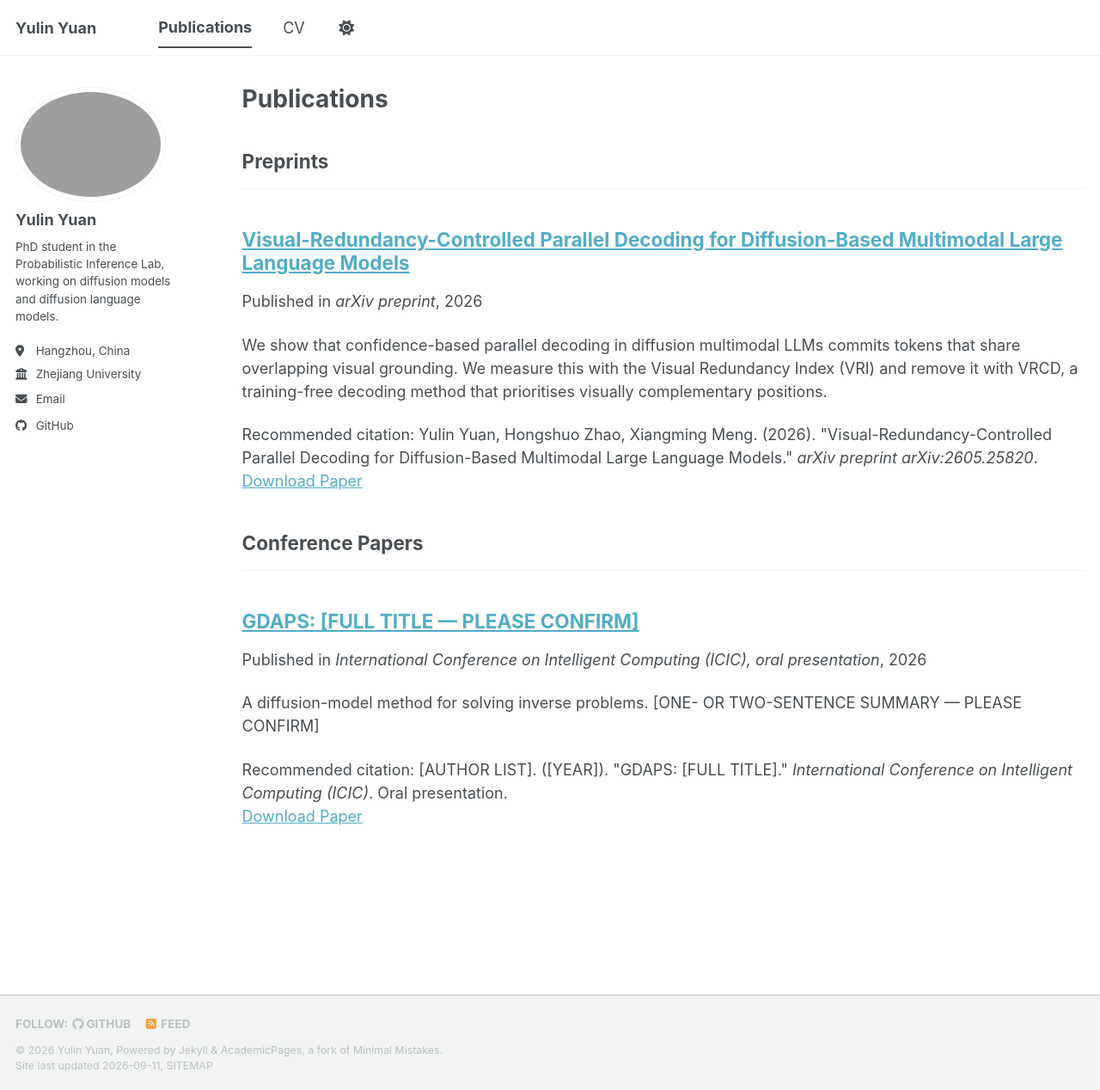
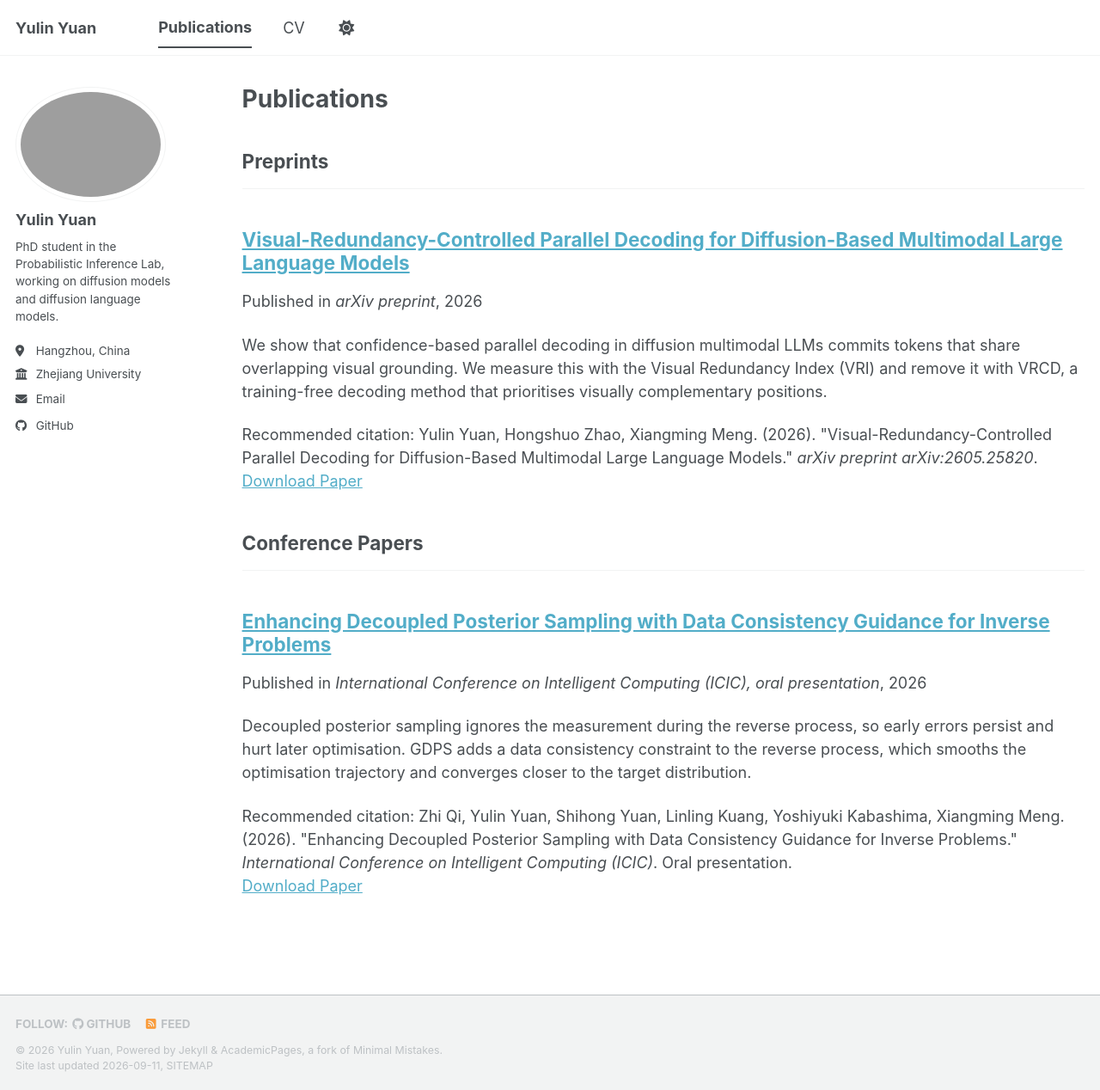
Before and after one commit to infiniteYuanyl/infiniteYuanyl.github.io, a Jekyll site: the page built from _pages/publications.html, in a window 1280 px wide and 1268 px high. Shown: the whole window at 86% size. Built offline with Jekyll 4.4.1, drawn with Linux system fonts in a browser that asks for light colours; a style sheet for code colours, icons or effects is not loaded.

Commit message:
Fill in the ICIC paper and trim the education section
Replace the GDAPS placeholder with the real ICIC 2026 entry, linked to
the arXiv preprint. Drop the undergraduate institution and major from
the CV, leaving only the graduation year.

Co-Authored-By: Claude Opus 5 (1M context) <noreply@anthropic.com>

```diff
--- a/_publications/2026-01-01-gdaps.md
+++ /dev/null
@@ -1,13 +0,0 @@
----
-title: "GDAPS: [FULL TITLE — PLEASE CONFIRM]"
-collection: publications
-category: conferences
-permalink: /publication/gdaps
-excerpt: 'A diffusion-model method for solving inverse problems. [ONE- OR TWO-SENTENCE SUMMARY — PLEASE CONFIRM]'
-date: 2026-01-01
-venue: 'International Conference on Intelligent Computing (ICIC), oral presentation'
-paperurl: ''
-citation: '[AUTHOR LIST]. ([YEAR]). &quot;GDAPS: [FULL TITLE].&quot; <i>International Conference on Intelligent Computing (ICIC)</i>. Oral presentation.'
----
-
-[PAPER SUMMARY — PLEASE CONFIRM. A paragraph on the problem setting, the method, and the headline result.]
--- /dev/null
+++ b/_publications/2026-01-01-gdps-icic.md
@@ -0,0 +1,19 @@
+---
+title: "Enhancing Decoupled Posterior Sampling with Data Consistency Guidance for Inverse Problems"
+collection: publications
+category: conferences
+permalink: /publication/2026-gdps-icic
+excerpt: 'Decoupled posterior sampling ignores the measurement during the reverse process, so early errors persist and hurt later optimisation. GDPS adds a data consistency constraint to the reverse process, which smooths the optimisation trajectory and converges closer to the target distribution.'
+date: 2026-01-01
+venue: 'International Conference on Intelligent Computing (ICIC), oral presentation'
+paperurl: 'https://arxiv.org/abs/2412.00664'
+citation: 'Zhi Qi, Yulin Yuan, Shihong Yuan, Linling Kuang, Yoshiyuki Kabashima, Xiangming Meng. (2026). &quot;Enhancing Decoupled Posterior Sampling with Data Consistency Guidance for Inverse Problems.&quot; <i>International Conference on Intelligent Computing (ICIC)</i>. Oral presentation.'
+---
+
+Diffusion models solve inverse problems well through posterior sampling, but they accumulate error in the early steps. Decoupled posterior sampling methods address part of this, yet their reverse process ignores the measurement entirely, so those early errors carry forward and obstruct optimisation in later steps.
+
+We propose **Guided Decoupled Posterior Sampling (GDPS)**, which integrates a data consistency constraint into the reverse process. The constraint produces a smoother transition through the optimisation trajectory and converges more effectively toward the target distribution. The method extends to latent diffusion models and to Tweedie's formula, which shows that it scales.
+
+We evaluate GDPS on FFHQ and ImageNet across linear and nonlinear tasks, under both standard and challenging settings, where it reaches state-of-the-art performance.
+
+A preprint version appeared as [arXiv:2412.00664](https://arxiv.org/abs/2412.00664) under the title *Improving Decoupled Posterior Sampling for Inverse Problems using Data Consistency Constraint*.
```
Also changed, not shown: _pages/cv.md (+2 -2 lines).
